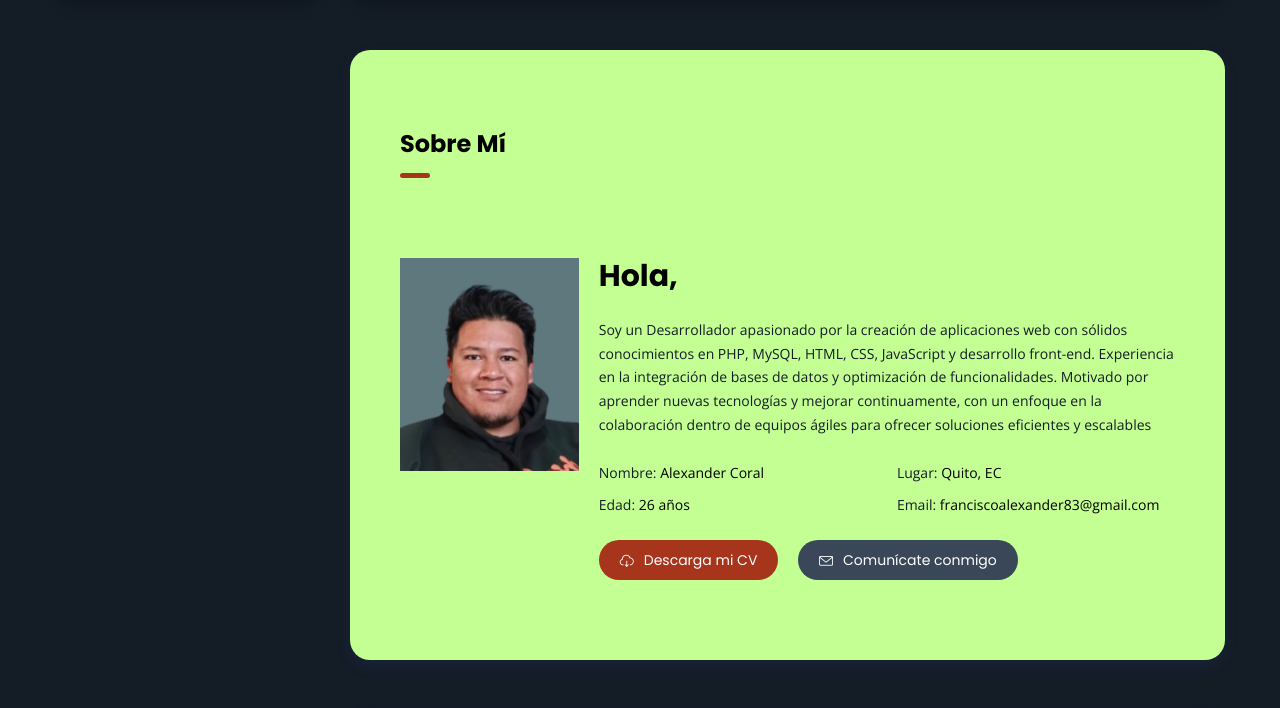
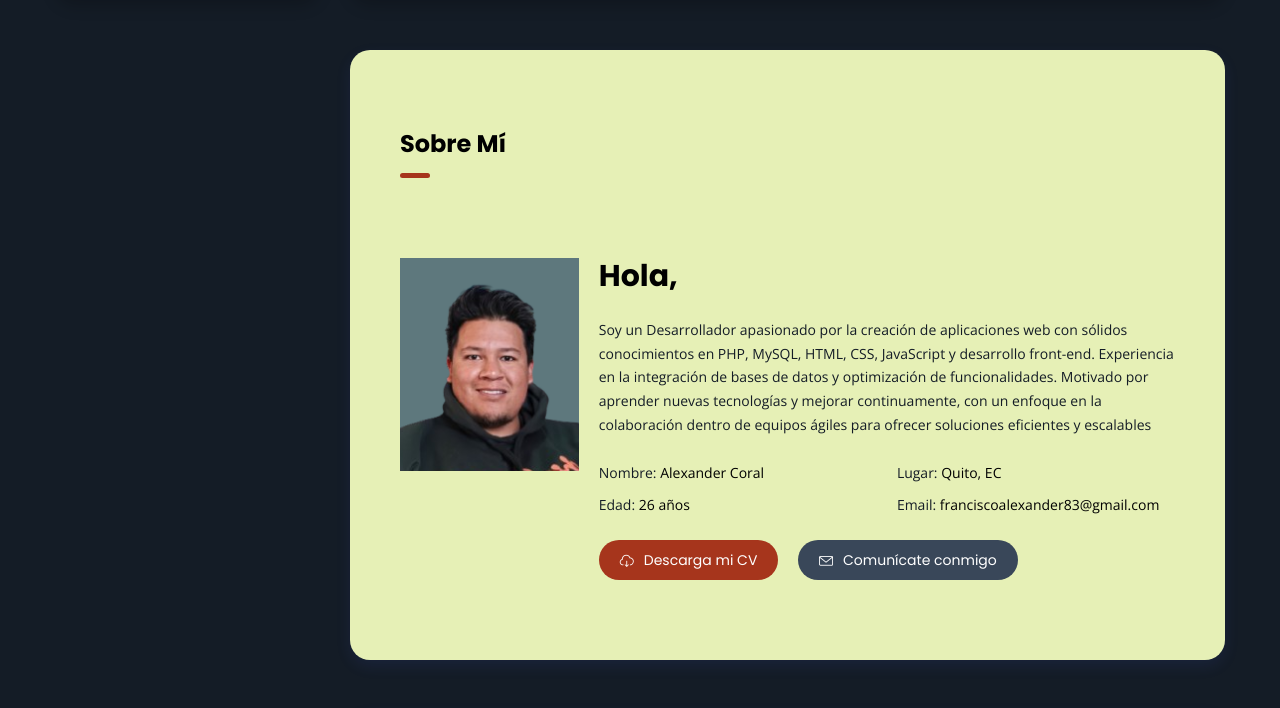
Before and after one commit to p4codev/p4codev.github.io, a plain HTML site: page index.html in a window 1280 px wide. Shown: the part 670-1378 px from the top of the page. Drawn offline with nearby package versions, Linux system fonts and the light colour scheme.

Commit message:
Probando Color Verde

```diff
--- a/css/style.css
+++ b/css/style.css
@@ -437,7 +437,7 @@ section {
 
 
 section.white-bg {
-  background: #C3FF93;
+  background: #E6F0B6;
 }
 section.padding {
   padding: 80px 50px;
```
